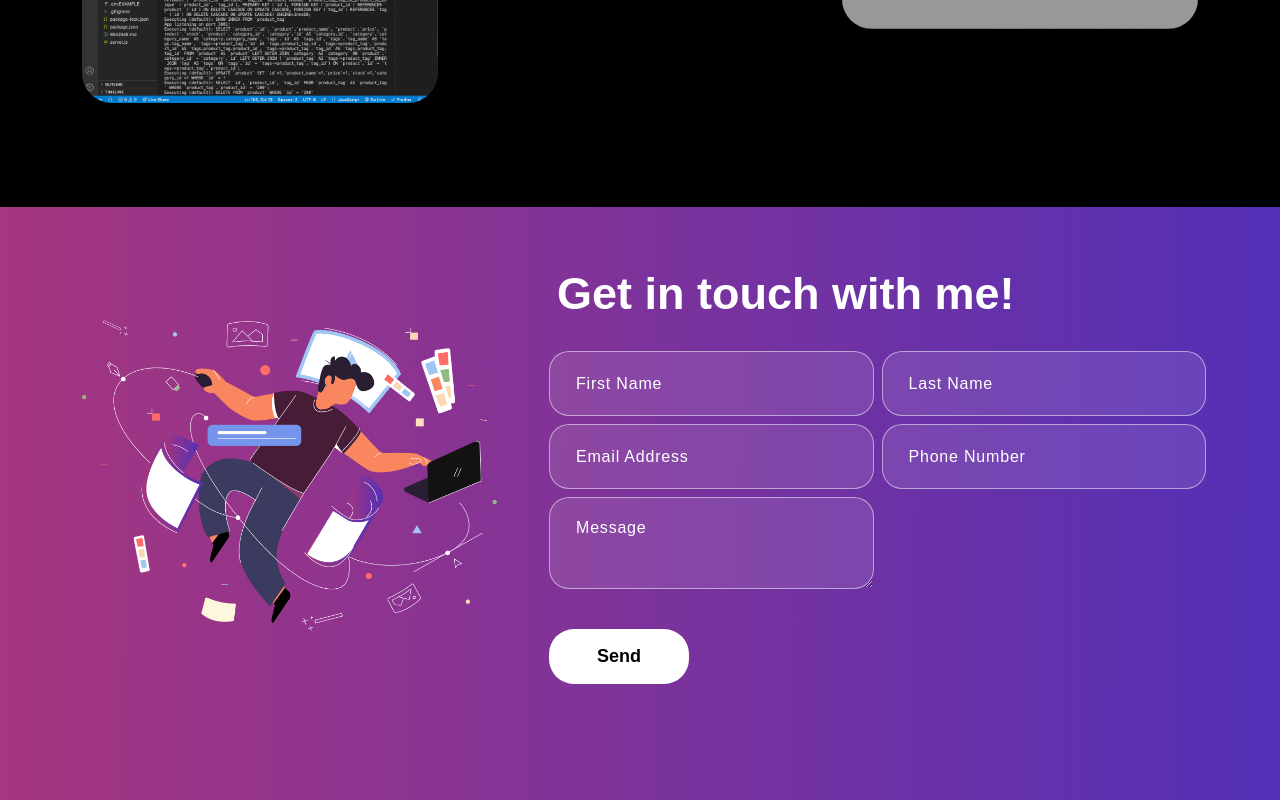
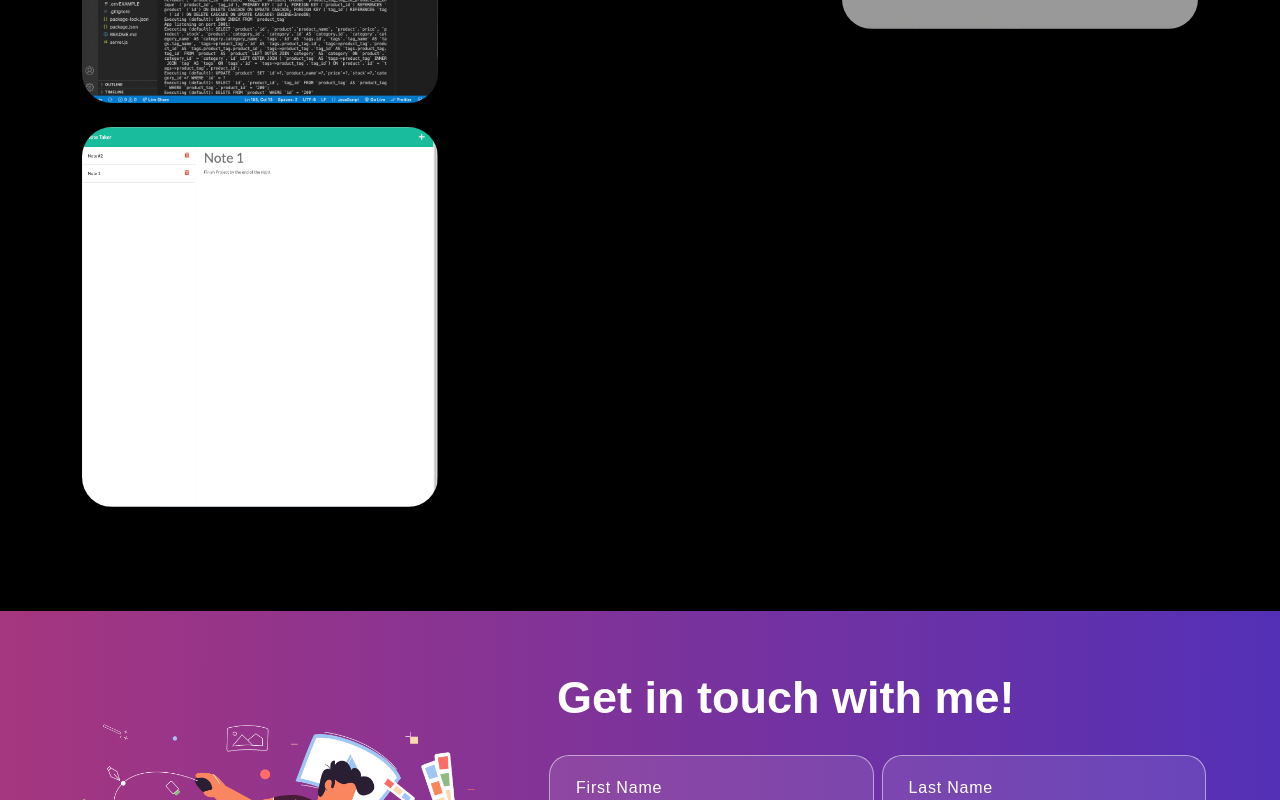
Before and after one commit to Dakota32Jones/DJ-Personal-React-Portfolio, a React (Create React App) app: page / in a window 1280 px wide. Shown: the part 1920-2720 px from the top of the page. Built offline with nearby package versions, Linux system fonts and the light colour scheme.

Commit message:
added another project to portfolio

```diff
--- a/src/components/Projects.js
+++ b/src/components/Projects.js
@@ -3,6 +3,7 @@ import { ProjectCard } from "./ProjectCard";
 import projImg from "../assets/images/CLI-employee-tracker.png";
 import projImg2 from "../assets/images/beats-on-the-street.png";
 import projImg3 from "../assets/images/weather-dashboard.png";
+import projImg4 from "../assets/images/note-taker-proj.png";
 
 export const Projects = () => {
   const projects = [
@@ -26,6 +27,14 @@ export const Projects = () => {
         "Front End application that fetches data from weather API's.",
       imgUrl: projImg3,
       githubRepoUrl: "https://github.com/Dakota32Jones/Weather-Dashboard-",
+    },
+    {
+      title: "Note Taker App",
+      description:
+        "Note Taking application where a user can save notes and delete them.",
+      imgUrl: projImg4,
+      githubRepoUrl:
+        "https://dakota32jones.github.io/DJ-Personal-React-Portfolio/#home",
     },
   ];
   return (
```
Also changed, not shown: src/assets/images/note-taker-proj.png (added).
